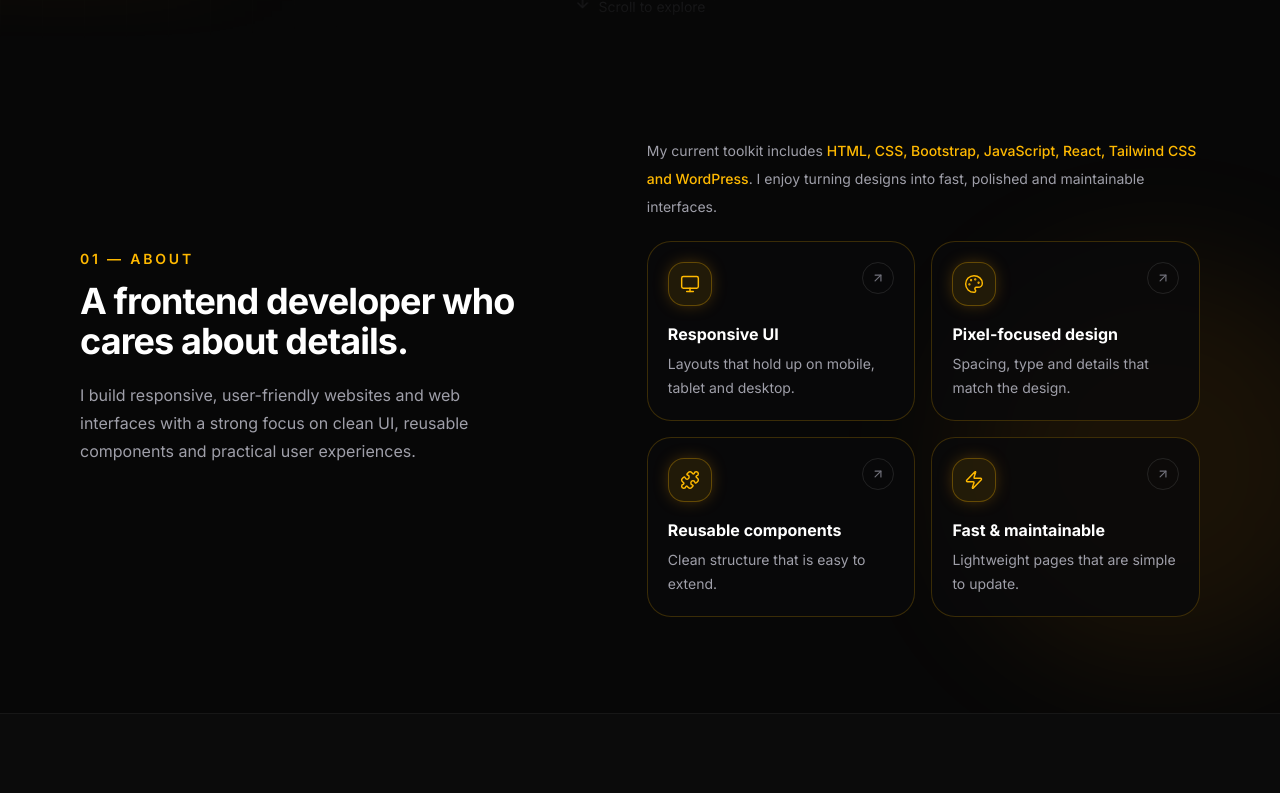
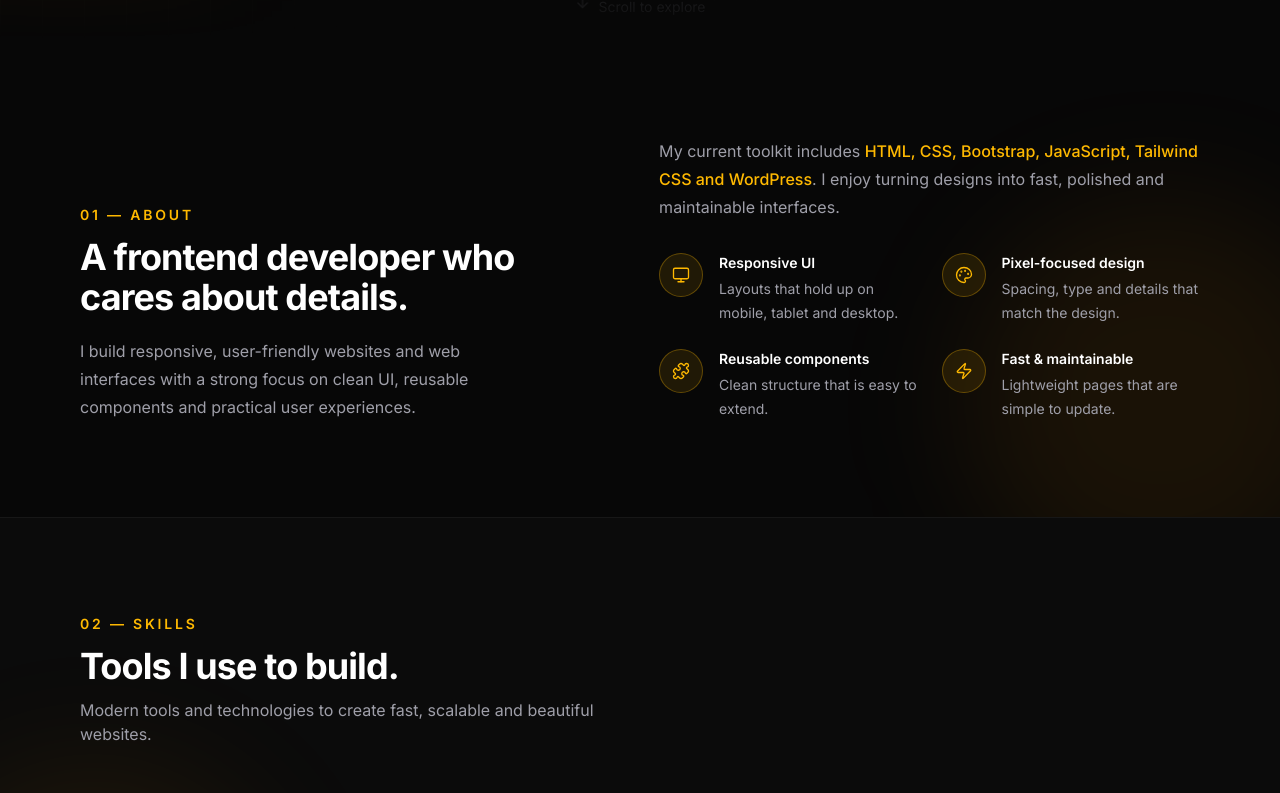
Before and after one commit to Babita-Dhiman/Portfolio, a React (Vite) app: page / in a window 1280 px wide. Shown: the part 759-1552 px from the top of the page. Built offline with nearby package versions, Linux system fonts and the light colour scheme.

Commit message:
Refine About section design - cleaner right side, sticky left, remove React from toolkit

```diff
--- a/src/components/About.jsx
+++ b/src/components/About.jsx
@@ -1,4 +1,4 @@
-import { Monitor, Palette, Puzzle, Zap, ArrowUpRight } from "lucide-react";
+import { Monitor, Palette, Puzzle, Zap } from "lucide-react";
 import Reveal from "./Reveal";
 import SectionHeading from "./SectionHeading";
 
@@ -34,8 +34,8 @@ export default function About() {
         aria-hidden="true"
       />
 
-      <div className="container-width relative grid items-start gap-12 lg:grid-cols-[1fr_1.1fr] lg:gap-16">
-        {/* Left content - sticky */}
+      <div className="container-width relative grid items-start gap-12 lg:grid-cols-[1fr_1.05fr] lg:gap-16">
+        {/* Left content - sticky + top aligned */}
         <Reveal className="lg:sticky lg:top-28 lg:self-start">
           <SectionHeading number="01" label="About" title="A frontend developer who cares about details.">
             <p className="mt-5 max-w-md text-base leading-7 text-zinc-400">
@@ -45,33 +45,30 @@ export default function About() {
           </SectionHeading>
         </Reveal>
 
-        {/* Right: 2x2 cards + toolkit note */}
-        <div className="space-y-5">
+        {/* Right side */}
+        <div className="space-y-8">
           <Reveal delay={80}>
-            <p className="text-sm leading-7 text-zinc-400">
+            <p className="text-sm leading-7 text-zinc-400 sm:text-base">
               My current toolkit includes{" "}
               <span className="font-medium text-amber-400">
-                HTML, CSS, Bootstrap, JavaScript, React, Tailwind CSS and WordPress
+                HTML, CSS, Bootstrap, JavaScript, Tailwind CSS and WordPress
               </span>
               . I enjoy turning designs into fast, polished and maintainable interfaces.
             </p>
           </Reveal>
 
-          <div className="grid gap-4 sm:grid-cols-2">
+          <div className="grid gap-6 sm:grid-cols-2">
             {highlights.map(({ icon: Icon, title, text }, i) => (
-              <Reveal key={title} delay={120 + i * 60} className="h-full">
-                <article className="group relative flex h-full flex-col overflow-hidden rounded-3xl border border-amber-400/20 bg-zinc-950/80 p-5 transition duration-300 hover:-translate-y-1 hover:border-amber-400/50 hover:shadow-[0_0_40px_-12px_rgba(245,158,11,0.3)]">
-                  <div className="flex items-start justify-between gap-3">
-                    <span className="grid h-11 w-11 shrink-0 place-items-center rounded-2xl border border-amber-400/30 bg-amber-400/10 text-amber-400 shadow-[0_0_18px_-4px_rgba(245,158,11,0.4)]">
-                      <Icon size={20} strokeWidth={1.75} />
-                    </span>
-                    <span className="grid h-8 w-8 place-items-center rounded-full border border-white/10 text-zinc-500 transition group-hover:border-amber-400/40 group-hover:text-amber-400">
-                      <ArrowUpRight size={14} />
-                    </span>
+              <Reveal key={title} delay={120 + i * 50}>
+                <div className="flex gap-4">
+                  <span className="grid h-11 w-11 shrink-0 place-items-center rounded-full border border-amber-400/30 bg-amber-400/10 text-amber-400">
+                    <Icon size={18} strokeWidth={1.75} />
+                  </span>
+                  <div>
+                    <h3 className="text-sm font-semibold text-white">{title}</h3>
+                    <p className="mt-1 text-sm leading-6 text-zinc-400">{text}</p>
                   </div>
-                  <h3 className="mt-4 text-base font-bold text-white">{title}</h3>
-                  <p className="mt-1.5 text-sm leading-6 text-zinc-400">{text}</p>
-                </article>
+                </div>
               </Reveal>
             ))}
           </div>
```
